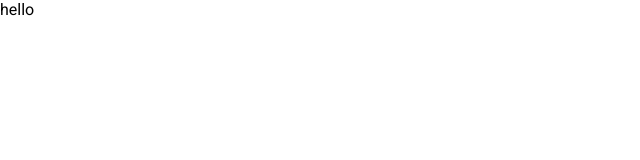
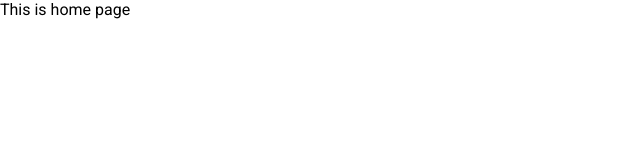
Before and after one commit to giou55/social-media-react, a React (Create React App) app: page / in a window 1280 px wide. Shown: the top 160 px of the page, without its empty margins (0-640 px from the left). Built offline with nearby package versions, Linux system fonts and the light colour scheme.

Commit message:
install material-ui

```diff
--- a/package.json
+++ b/package.json
@@ -3,6 +3,8 @@
   "version": "0.1.0",
   "private": true,
   "dependencies": {
+    "@material-ui/core": "^4.11.4",
+    "@material-ui/icons": "^4.11.2",
     "@testing-library/jest-dom": "^5.14.1",
     "@testing-library/react": "^11.2.7",
     "@testing-library/user-event": "^12.8.3",
--- a/src/App.js
+++ b/src/App.js
@@ -1,9 +1,7 @@
+import Home from "./pages/home/Home";
+
 function App() {
-  return (
-    <div>
-      hello
-    </div>
-  );
+  return <Home />
 }
 
 export default App;
--- a/src/pages/home/Home.js
+++ b/src/pages/home/Home.js
@@ -0,0 +1,7 @@
+export default function Home() {
+    return (
+        <div>
+            This is home page
+        </div>
+    )
+}
```
Also changed, not shown: 2 other files (tests, documents, lock files or other folders).
